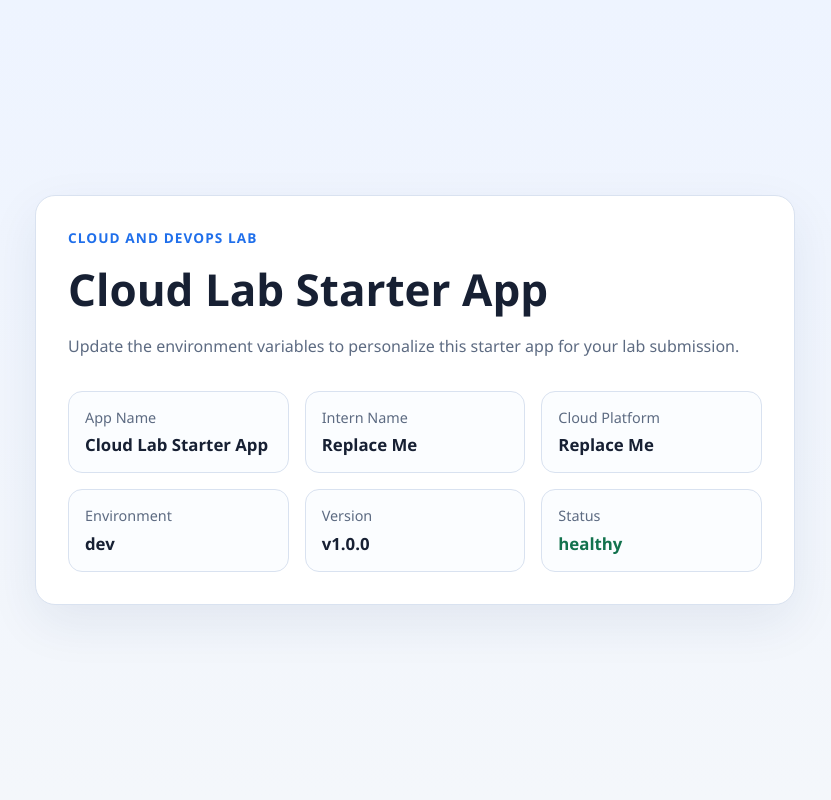
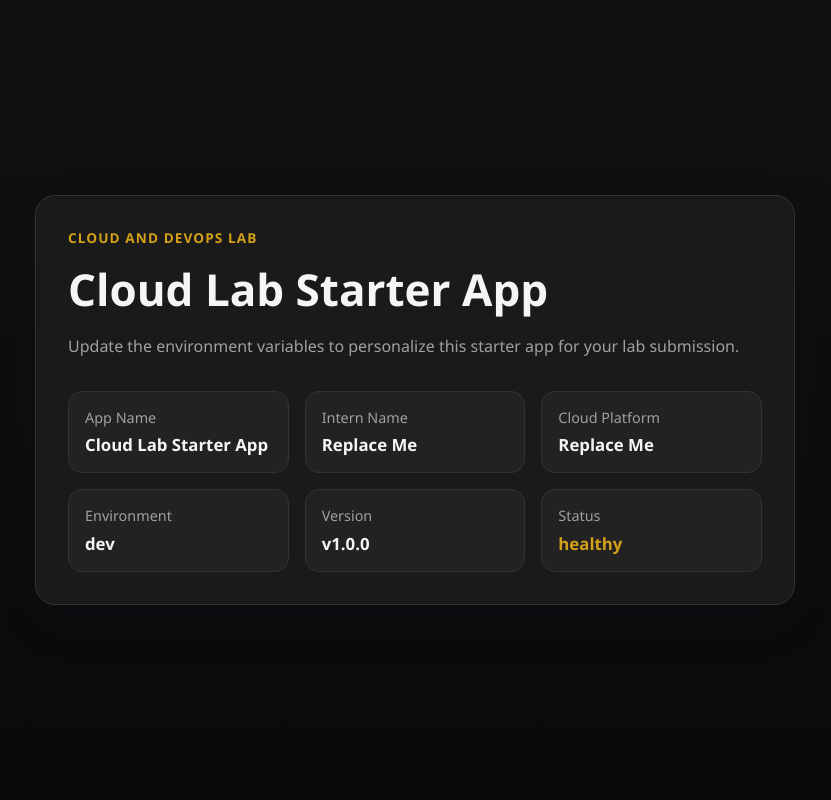
Before and after one commit to Anthonyuketui/cognetiks-interns-lab1, a FastAPI app: page / in a window 1280 px wide. Shown: the whole page, without its empty margins (225-1056 px from the left). Run offline with FastAPI, Linux system fonts and the light colour scheme.

Commit message:
Add CI/CD with OIDC, Terraform IaC, black and gold theme, runtime env vars

```diff
--- a/app/main.py
+++ b/app/main.py
@@ -2,8 +2,11 @@ from fastapi import FastAPI, Request
 from fastapi.responses import HTMLResponse
 from fastapi.staticfiles import StaticFiles
 from fastapi.templating import Jinja2Templates
+from dotenv import load_dotenv
 
 import os
+
+load_dotenv()
 
 
 app = FastAPI(title="Cloud Lab Starter App")
--- a/app/static/style.css
+++ b/app/static/style.css
@@ -1,12 +1,12 @@
 :root {
-  color-scheme: light;
+  color-scheme: dark;
   font-family: "Segoe UI", Tahoma, Geneva, Verdana, sans-serif;
-  --bg: #f4f7fb;
-  --card: #ffffff;
-  --text: #172033;
-  --muted: #5d6b82;
-  --accent: #1f6feb;
-  --border: #d9e2f0;
+  --bg: #0a0a0a;
+  --card: #1a1a1a;
+  --text: #f5f5f5;
+  --muted: #a0a0a0;
+  --accent: #d4a017;
+  --border: #333333;
 }
 
 * {
@@ -16,7 +16,7 @@
 body {
   margin: 0;
   min-height: 100vh;
-  background: linear-gradient(180deg, #eef4ff 0%, var(--bg) 100%);
+  background: linear-gradient(180deg, #111111 0%, var(--bg) 100%);
   color: var(--text);
 }
 
@@ -66,7 +66,7 @@ h1 {
   padding: 1rem;
   border: 1px solid var(--border);
   border-radius: 14px;
-  background: #fbfdff;
+  background: #222222;
 }
 
 .label {
@@ -82,7 +82,7 @@ h1 {
 }
 
 .status {
-  color: #12724d;
+  color: #d4a017;
 }
 
 @media (max-width: 640px) {
--- a/requirements.txt
+++ b/requirements.txt
@@ -1,3 +1,4 @@
 fastapi==0.116.1
 uvicorn[standard]==0.35.0
 jinja2==3.1.6
+python-dotenv==1.1.0
```
Also changed, not shown: .github/workflows/deploy.yml (added), 6 other files.
